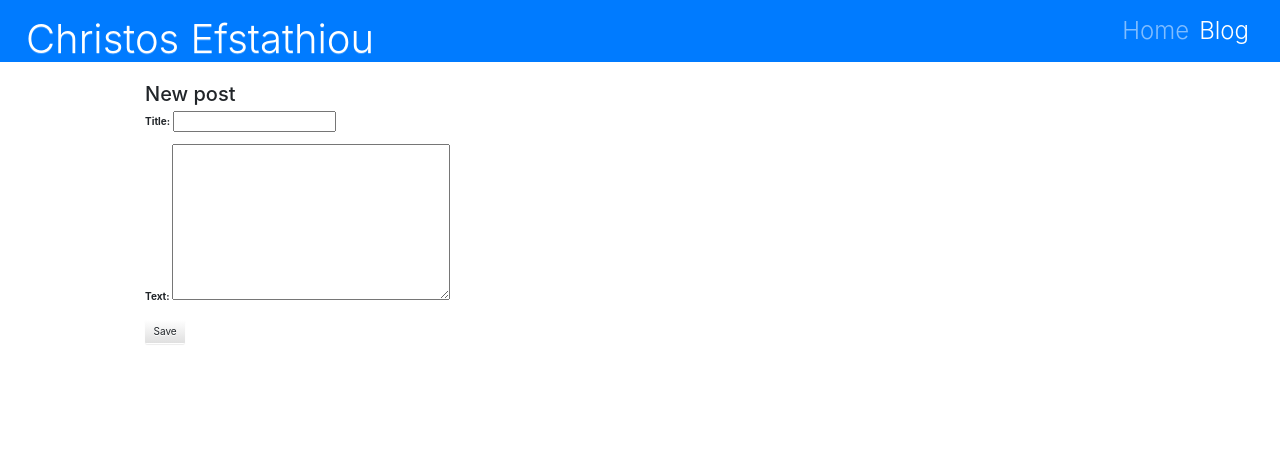
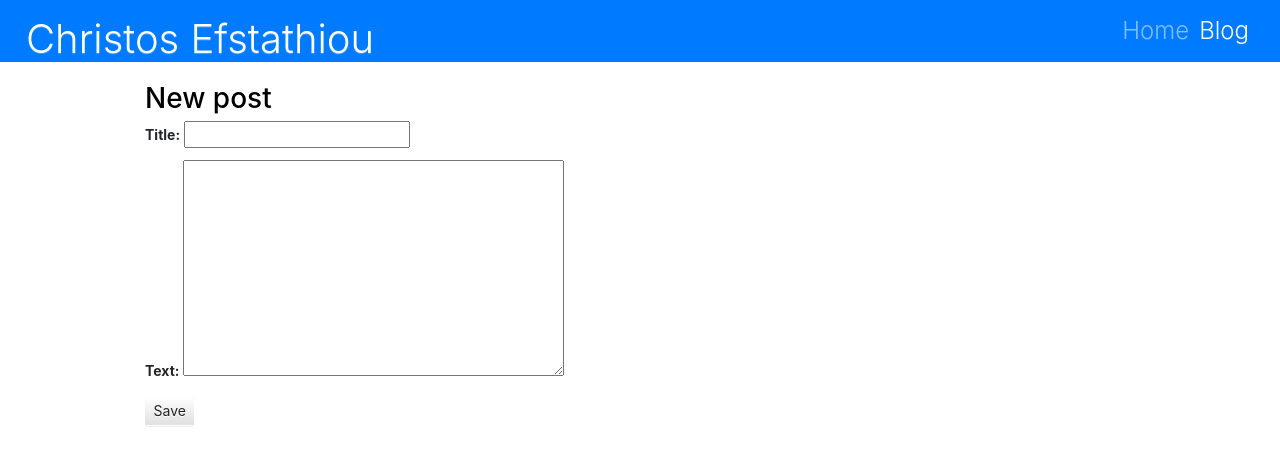
Before and after one commit to Bruncohris13/bridging_coursework, a Django app: page /blog/post/new/ in a window 1280 px wide. Shown: the top 466 px of the page. Run offline with Django 3.2, Linux system fonts and the light colour scheme; some libraries are stand-ins or nearby versions.

Commit message:
Made small css modifications

```diff
--- a/django/blog/static/css/blog.css
+++ b/django/blog/static/css/blog.css
@@ -25,7 +25,8 @@
 }
 
 .post h2 a,
-.post h2 {
+.post h2,
+h2 {
     font-size: 28px;
     color: black;
 }
@@ -57,7 +58,8 @@ h3 {
     font-size: 14px;
 }
 
-.form-control {
+.form-control,
+.post-form {
     font-size: 14px;
 }
 
--- a/django/blog/templates/blog/base.html
+++ b/django/blog/templates/blog/base.html
@@ -27,7 +27,7 @@
 
         {% if user.is_authenticated %}
             <ul class="navbar-nav ml-auto">
-                <li class="nav-item  justify-content-end">
+                <li class="nav-item">
                     <a class="nav-link text-light display-4" href="{% url 'post_new' %}" class="top-menu"><span class="glyphicon glyphicon-plus"></span></a>
                 </li>
             </ul>
--- a/django/blog/templates/blog/post_edit.html
+++ b/django/blog/templates/blog/post_edit.html
@@ -4,6 +4,6 @@
     <form method="POST" class="post-form">
         {% csrf_token %}
         {{ form.as_p }}
-        <button type="submit" class="save btn btn-default">Save</button>
+        <button type="submit" class="save btn btn-default submit-text">Save</button>
     </form>
 {% endblock %}
```
